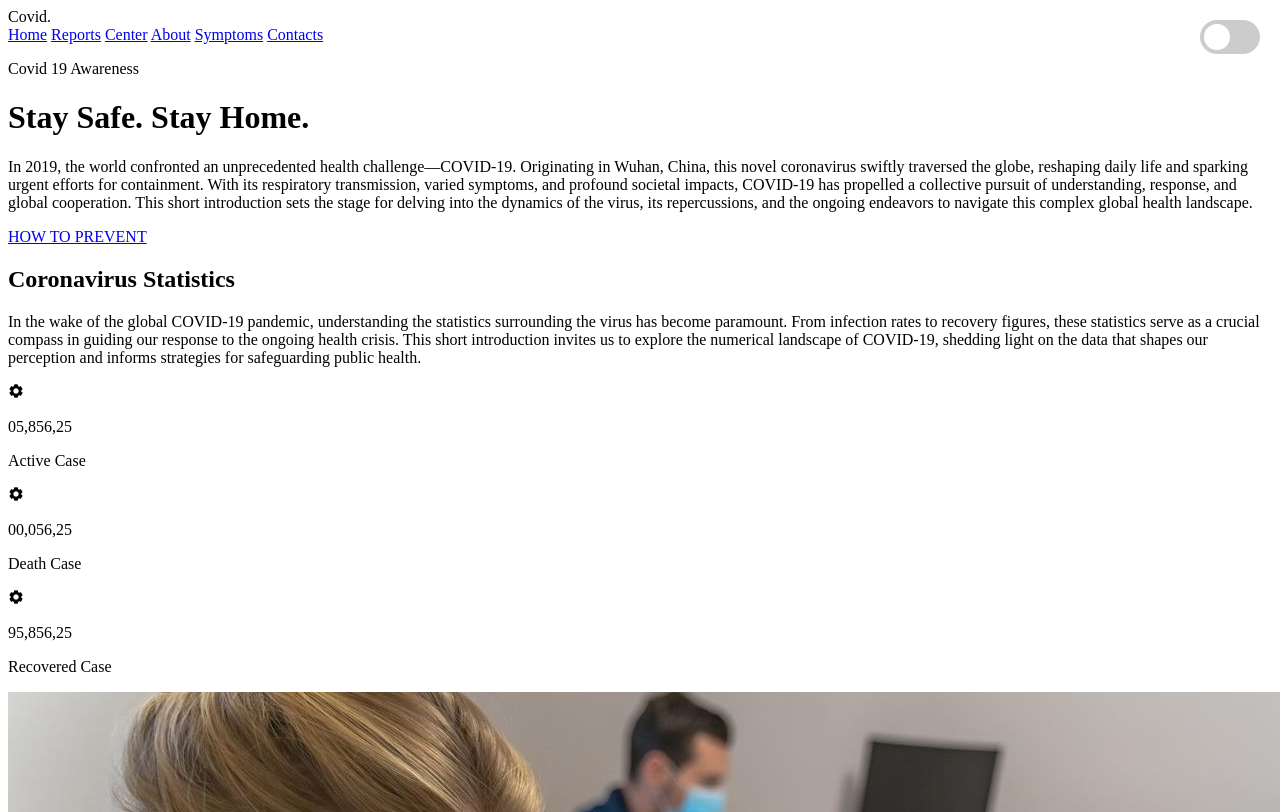
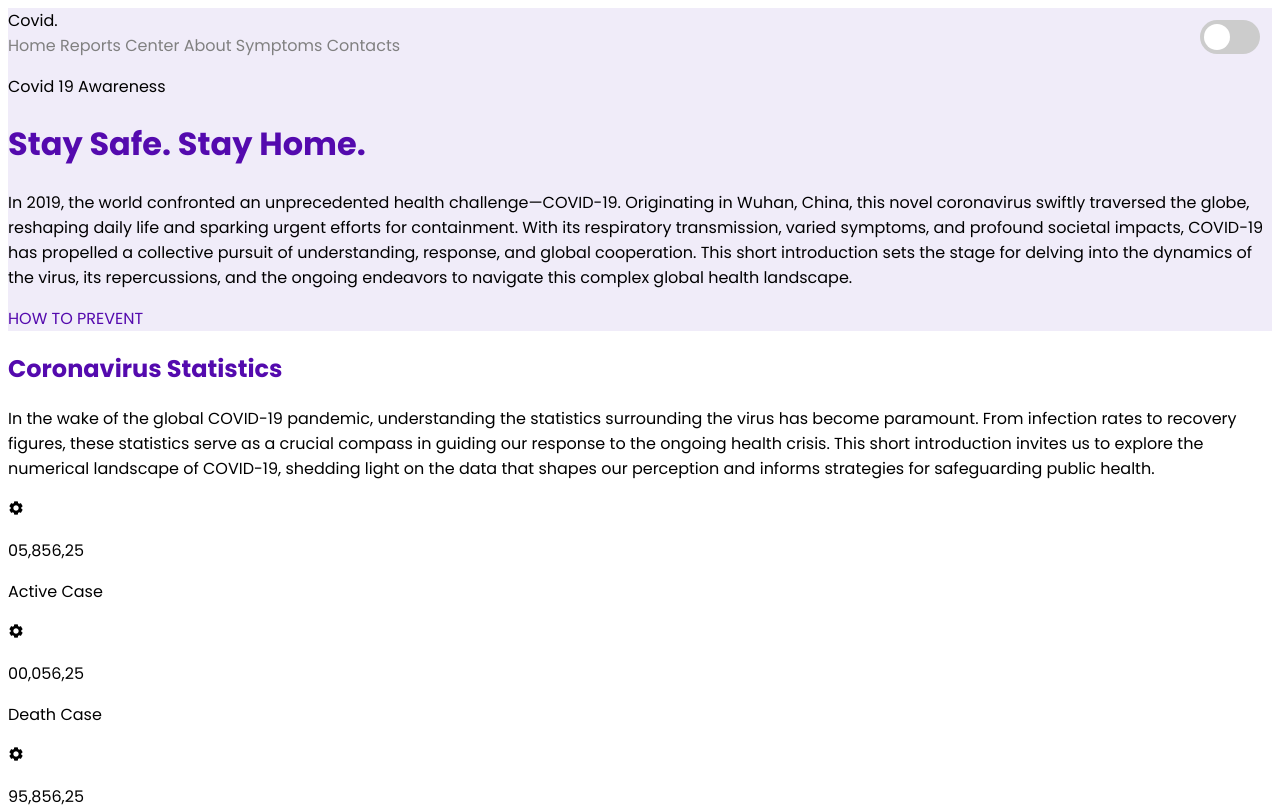
Before and after one commit to huamanraj/Covid_website, a plain HTML site: page index.html in a window 1280 px wide. Shown: the top 812 px of the page. Drawn offline with nearby package versions, Linux system fonts and the light colour scheme.

Commit message:
Added Basic CSS Styles

```diff
--- a/index.html
+++ b/index.html
@@ -7,66 +7,9 @@
     <link href='https://unpkg.com/boxicons@2.1.4/css/boxicons.min.css' rel='stylesheet'>
     <link rel="shortcut icon" href="favicon.png" type="image/x-icon">
     <link rel="stylesheet" href="/Covid_website/static/css/auth.css">
+    <link rel="stylesheet" href="static/css/style.css">
     <style>
-        body {
-    transition: background-color 0.5s;
-}
 
-.dark-mode {
-    background-color: #333;
-    color: #fff;
-}
-
-.theme-switch-container {
-    position: fixed;
-    top: 20px;
-    right: 20px;
-    display: flex;
-    align-items: center;
-}
-
-.theme-switch {
-    position: relative;
-    display: inline-block;
-    width: 60px;
-    height: 34px;
-}
-
-.theme-switch input {
-    display: none;
-}
-
-.slider {
-    position: absolute;
-    cursor: pointer;
-    top: 0;
-    left: 0;
-    right: 0;
-    bottom: 0;
-    background-color: #ccc;
-    transition: 0.4s;
-    border-radius: 34px;
-}
-
-.slider:before {
-    position: absolute;
-    content: "";
-    height: 26px;
-    width: 26px;
-    left: 4px;
-    bottom: 4px;
-    background-color: white;
-    transition: 0.4s;
-    border-radius: 50%;
-}
-
-input:checked + .slider {
-    background-color: #2196F3;
-}
-
-input:checked + .slider:before {
-    transform: translateX(26px);
-}
     </style>
 </head>
 <body>
--- a/static/css/style.css
+++ b/static/css/style.css
@@ -0,0 +1,109 @@
+@import url('https://fonts.googleapis.com/css2?family=Open+Sans:ital,wght@0,300;0,400;0,500;0,600;0,700;0,800;1,300;1,400;1,500;1,600;1,700;1,800&family=Poppins:ital,wght@0,100;0,200;0,300;0,400;0,500;0,600;0,700;0,800;0,900;1,100;1,200;1,300;1,400;1,500;1,600;1,700;1,800;1,900&display=swap');
+/*
+Dark-Light Mode
+*/
+
+body {
+    transition: background-color 0.5s;
+}
+
+.dark-mode {
+    background-color: #333;
+    color: #fff;
+}
+
+.theme-switch-container {
+    position: fixed;
+    top: 20px;
+    right: 20px;
+    display: flex;
+    align-items: center;
+}
+
+.theme-switch {
+    position: relative;
+    display: inline-block;
+    width: 60px;
+    height: 34px;
+}
+
+.theme-switch input {
+    display: none;
+}
+
+.slider {
+    position: absolute;
+    cursor: pointer;
+    top: 0;
+    left: 0;
+    right: 0;
+    bottom: 0;
+    background-color: #ccc;
+    transition: 0.4s;
+    border-radius: 34px;
+}
+
+.slider:before {
+    position: absolute;
+    content: "";
+    height: 26px;
+    width: 26px;
+    left: 4px;
+    bottom: 4px;
+    background-color: white;
+    transition: 0.4s;
+    border-radius: 50%;
+}
+
+input:checked + .slider {
+    background-color: #2196F3;
+}
+
+input:checked + .slider:before {
+    transform: translateX(26px);
+}
+
+/*
+Basic Styling
+*/
+body {
+    font-family: 'Poppins', sans-serif;
+}
+
+.header {
+    background-color: #F0ECF9;
+    color: black;
+}
+
+h1 {
+    color: #540aae;
+}
+
+.third-section {
+    background-color: #F0ECF9;
+    color: black;
+}
+
+.fifth-section {
+    background-color: #F0ECF9;
+    color: black;
+}
+
+footer {
+    background-color: #F0ECF9;
+    color: black;
+}
+
+a {
+    all: unset;
+    cursor: pointer;
+    color: #540aae;
+}
+
+nav a {
+    color: grey;
+}
+
+.sixth-section p {
+    color: #540aae;
+}
```
